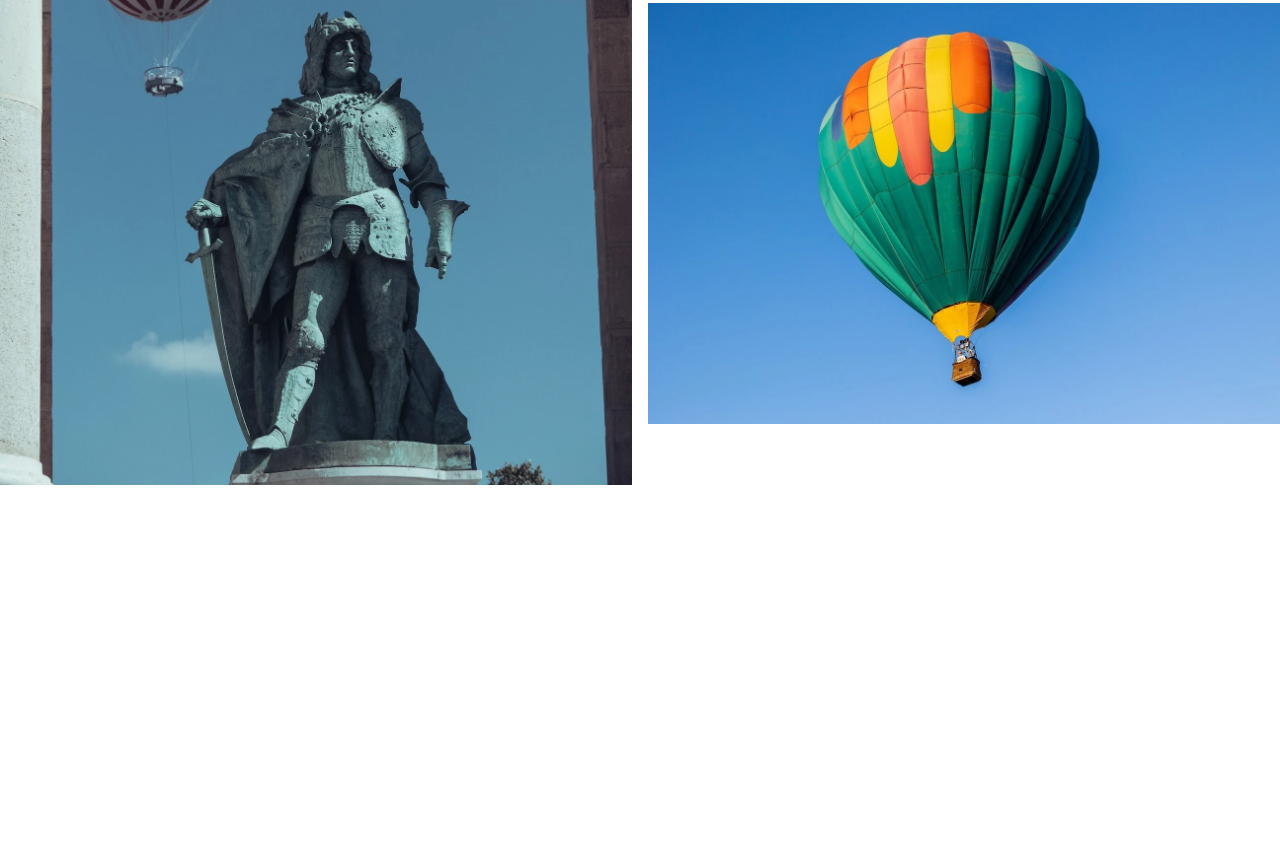
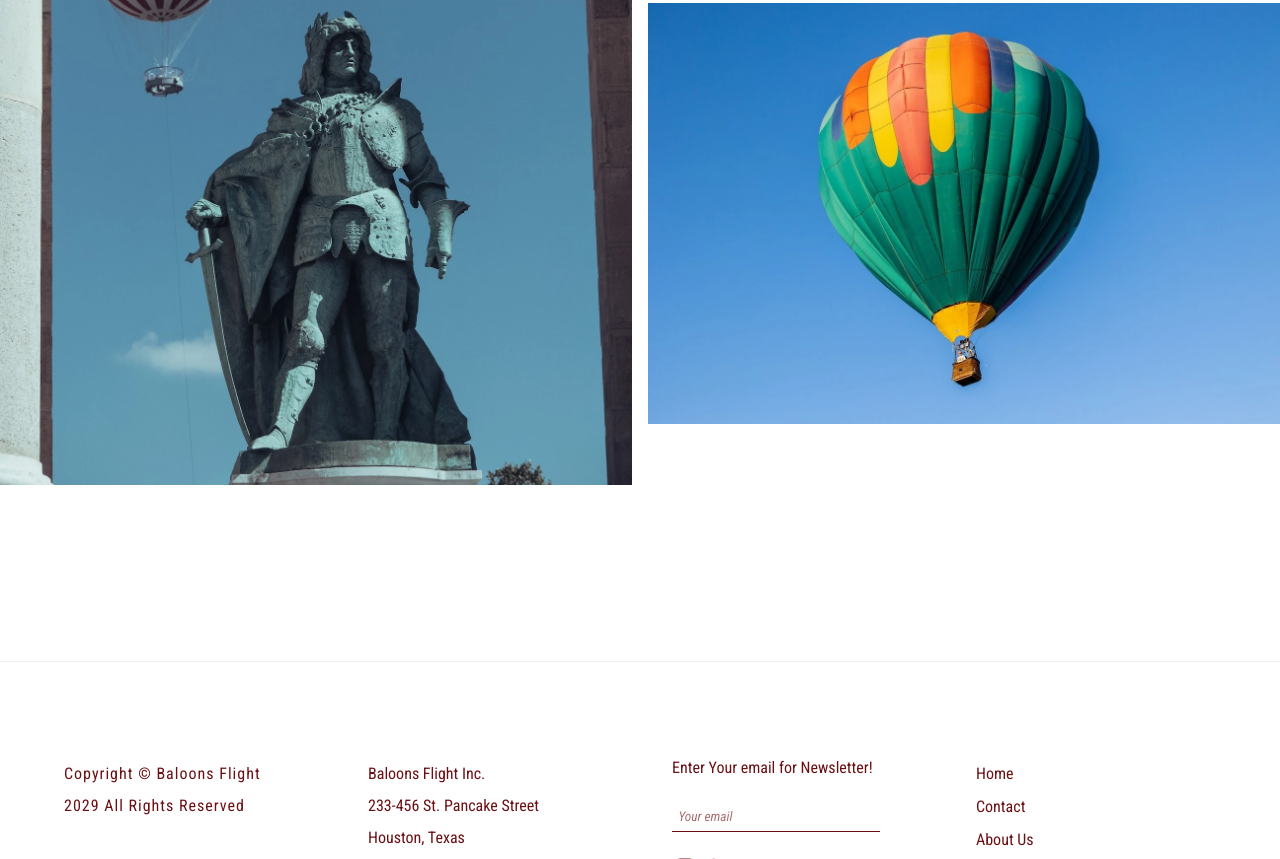
Before and after one commit to mpownuk/baloons-layout, a plain HTML site: page index.html in a window 1280 px wide. Shown: the part 11141-12000 px from the top of the page. Before the commit the page ends 11802 px from the top, so only its background shows below. Drawn offline with Linux system fonts and the light colour scheme.

Commit message:
footer created

```diff
--- a/index.html
+++ b/index.html
@@ -648,6 +648,74 @@
         </div>
       </section>
     </main>
-    <footer class="footer"></footer>
+    <div class="break"></div>
+    <footer class="footer">
+      <div class="footer--copyright">
+        <p class="footer--p">Copyright &copy; Baloons Flight</p>
+        <p class="footer--p">2029 All Rights Reserved</p>
+      </div>
+      <div class="footer--contact">
+        <address>
+          <ul class="footer--list">
+            <li>Baloons Flight Inc.</li>
+            <li>233-456 St. Pancake Street</li>
+            <li>Houston, Texas</li>
+            <li><a href="tel:223-565-10-20">223-565-10-20</a></li>
+            <li><a href="mailto:ballons@some.com">ballons@some.com</a></li>
+          </ul>
+        </address>
+      </div>
+
+      <div class="footer--media">
+        <label for="email">Enter Your email for Newsletter!</label>
+        <input id="email" type="email" placeholder="Your email" />
+        <div>
+          <svg
+            xmlns="http://www.w3.org/2000/svg"
+            class="footer--icon"
+            viewBox="0 0 512 512"
+          >
+            <title>Logo Instagram</title>
+            <path
+              d="M349.33 69.33a93.62 93.62 0 0193.34 93.34v186.66a93.62 93.62 0 01-93.34 93.34H162.67a93.62 93.62 0 01-93.34-93.34V162.67a93.62 93.62 0 0193.34-93.34h186.66m0-37.33H162.67C90.8 32 32 90.8 32 162.67v186.66C32 421.2 90.8 480 162.67 480h186.66C421.2 480 480 421.2 480 349.33V162.67C480 90.8 421.2 32 349.33 32z"
+            />
+            <path
+              d="M377.33 162.67a28 28 0 1128-28 27.94 27.94 0 01-28 28zM256 181.33A74.67 74.67 0 11181.33 256 74.75 74.75 0 01256 181.33m0-37.33a112 112 0 10112 112 112 112 0 00-112-112z"
+            />
+          </svg>
+
+          <svg
+            xmlns="http://www.w3.org/2000/svg"
+            class="footer--icon"
+            viewBox="0 0 512 512"
+          >
+            <title>Logo Facebook</title>
+            <path
+              d="M480 257.35c0-123.7-100.3-224-224-224s-224 100.3-224 224c0 111.8 81.9 204.47 189 221.29V322.12h-56.89v-64.77H221V208c0-56.13 33.45-87.16 84.61-87.16 24.51 0 50.15 4.38 50.15 4.38v55.13H327.5c-27.81 0-36.51 17.26-36.51 35v42h62.12l-9.92 64.77H291v156.54c107.1-16.81 189-109.48 189-221.31z"
+              fill-rule="evenodd"
+            />
+          </svg>
+
+          <svg
+            xmlns="http://www.w3.org/2000/svg"
+            class="footer--icon"
+            viewBox="0 0 512 512"
+          >
+            <title>Logo Twitter</title>
+            <path
+              d="M496 109.5a201.8 201.8 0 01-56.55 15.3 97.51 97.51 0 0043.33-53.6 197.74 197.74 0 01-62.56 23.5A99.14 99.14 0 00348.31 64c-54.42 0-98.46 43.4-98.46 96.9a93.21 93.21 0 002.54 22.1 280.7 280.7 0 01-203-101.3A95.69 95.69 0 0036 130.4c0 33.6 17.53 63.3 44 80.7A97.5 97.5 0 0135.22 199v1.2c0 47 34 86.1 79 95a100.76 100.76 0 01-25.94 3.4 94.38 94.38 0 01-18.51-1.8c12.51 38.5 48.92 66.5 92.05 67.3A199.59 199.59 0 0139.5 405.6a203 203 0 01-23.5-1.4A278.68 278.68 0 00166.74 448c181.36 0 280.44-147.7 280.44-275.8 0-4.2-.11-8.4-.31-12.5A198.48 198.48 0 00496 109.5z"
+            />
+          </svg>
+        </div>
+      </div>
+      <div class="footer-tags">
+        <ul class="footer--list">
+          <li><a href="#">Home</a></li>
+          <li><a href="#">Contact</a></li>
+          <li><a href="#">About Us</a></li>
+          <li><a href="#">Flights</a></li>
+        </ul>
+      </div>
+    </footer>
   </body>
 </html>
--- a/index.scss
+++ b/index.scss
@@ -13,11 +13,11 @@ html {
 }
 
 $nav-txt-color: #f7f7f7;
-$nav-btn-bg: #6b0f13;
+$main--text--color: #6b0f13;
 $nav-txt-shadow: rgb(251, 88, 0);
 $nav-btn-txt: #4f6eb0;
 body {
-  color: #6b0f13;
+  color: $main--text--color;
 }
 
 //....GLOBAL CLASSES.....//
@@ -40,6 +40,18 @@ p {
   line-height: 2;
   letter-spacing: 1px;
   margin: 0 2rem;
+}
+a:link,
+a:visited {
+  text-decoration: none;
+  color: $main--text--color;
+  border-bottom: solid 1px transparent;
+  display: inline-block;
+  padding-bottom: 0;
+}
+a:hover,
+a:active {
+  border-bottom: solid 1px $main--text--color;
 }
 .margin--bottom {
   margin-bottom: 4rem;
@@ -73,6 +85,7 @@ button {
   margin: 0 1rem;
   border-radius: 50%;
   transition: 0.2s;
+  cursor: pointer;
 }
 button:hover {
   background-color: $nav-txt-color;
@@ -371,48 +384,53 @@ svg {
     transform: scale(1.1);
   }
 }
-// @media screen and (min-width: 600px) {
-//   .nav {
-//     .hamburger {
-//       display: none;
-//     }
-//     .nav--menu {
-//       grid-column: 1;
-//       grid-row: 1;
-//       flex-direction: row;
-//       padding: 2rem 0;
-//       justify-content: space-evenly;
-//       align-items: center;
-//       background-color: transparent;
-//       top: 0;
-//     }
-//   }
-//   .main {
-//     .main--container {
-//       max-width: 1200px;
-//       margin: auto;
-//       .main--gallery {
-//         grid-template-columns: 50% 50%;
-//         .main--gallery--item2 {
-//           grid-column: 1;
-//           grid-row: 2;
-//         }
-//         .main--gallery--item2--img {
-//           grid-column: 2;
-//           grid-row: 2;
-//         }
-//       }
-//     }
-//     .section--locations {
-//       grid-template-columns: 1fr 1fr 1fr;
-//       .location {
-//         max-width: 680px;
-//         margin: auto;
-//         box-shadow: 0 5px 20px rgba(0, 0, 0, 0.1);
-//       }
-//     }
-//   }
-//   .gallery--photos {
-//     grid-template-columns: 1fr 1fr;
-//   }
-// }
+.break {
+  width: 100%;
+  height: 1px;
+  background-color: #eee;
+}
+.footer {
+  margin: 6rem auto 8rem auto;
+  max-width: 30rem;
+  display: grid;
+  grid-template-columns: 1fr 1fr;
+  column-gap: 1rem;
+  row-gap: 3rem;
+  justify-content: center;
+  .footer--copyright {
+    display: flex;
+    flex-direction: column;
+    .footer--p {
+      margin: 0;
+    }
+  }
+  .footer--contact {
+    address {
+      font-style: normal;
+    }
+  }
+  .footer--list {
+    margin: 0;
+  }
+  .footer--media {
+    display: flex;
+    flex-direction: column;
+    gap: 1.6rem;
+    input {
+      width: 13rem;
+      padding: 0.4rem;
+      border: none;
+      border-bottom: $main--text--color 1px solid;
+      color: $main--text--color;
+    }
+    input::placeholder {
+      font-style: italic;
+      color: rgba(107, 15, 20, 0.6);
+    }
+    .footer--icon {
+      width: 1.6rem;
+      height: 1.6rem;
+      fill: #6b0f13;
+    }
+  }
+}
--- a/media.scss
+++ b/media.scss
@@ -25,6 +25,9 @@
     .gallery--photos {
       grid-template-columns: 1fr 1fr;
     }
+  }
+  .footer {
+    column-gap: 4rem;
   }
 }
 @media screen and (min-width: 45em) {
@@ -61,4 +64,8 @@
       max-width: 50rem;
     }
   }
+  .footer {
+    grid-template-columns: repeat(4, 1fr);
+    max-width: 90%;
+  }
 }
```
Also changed, not shown: index.css, index.min.css, media.css, media.min.css.
